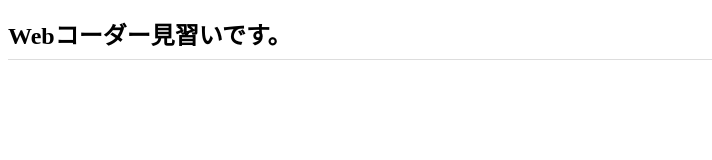
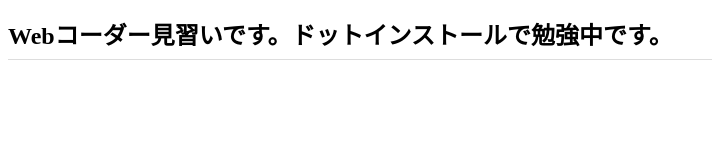
Before and after one commit to mo6241632/mo6241632.github.io, a plain HTML site: page index.html in a window 1280 px wide. Shown: the whole page, without its empty margins (0-712 px from the left). Drawn offline with Linux system fonts and the light colour scheme.

Commit message:
Add files via upload

```diff
--- a/index.html
+++ b/index.html
@@ -7,6 +7,6 @@
   <link rel="stylesheet" href="css/styles.css">
 </head>
 <body>
-  <h1>Webコーダー見習いです。</h1>
+  <h1>Webコーダー見習いです。ドットインストールで勉強中です。</h1>
 </body>
 </html>
```
